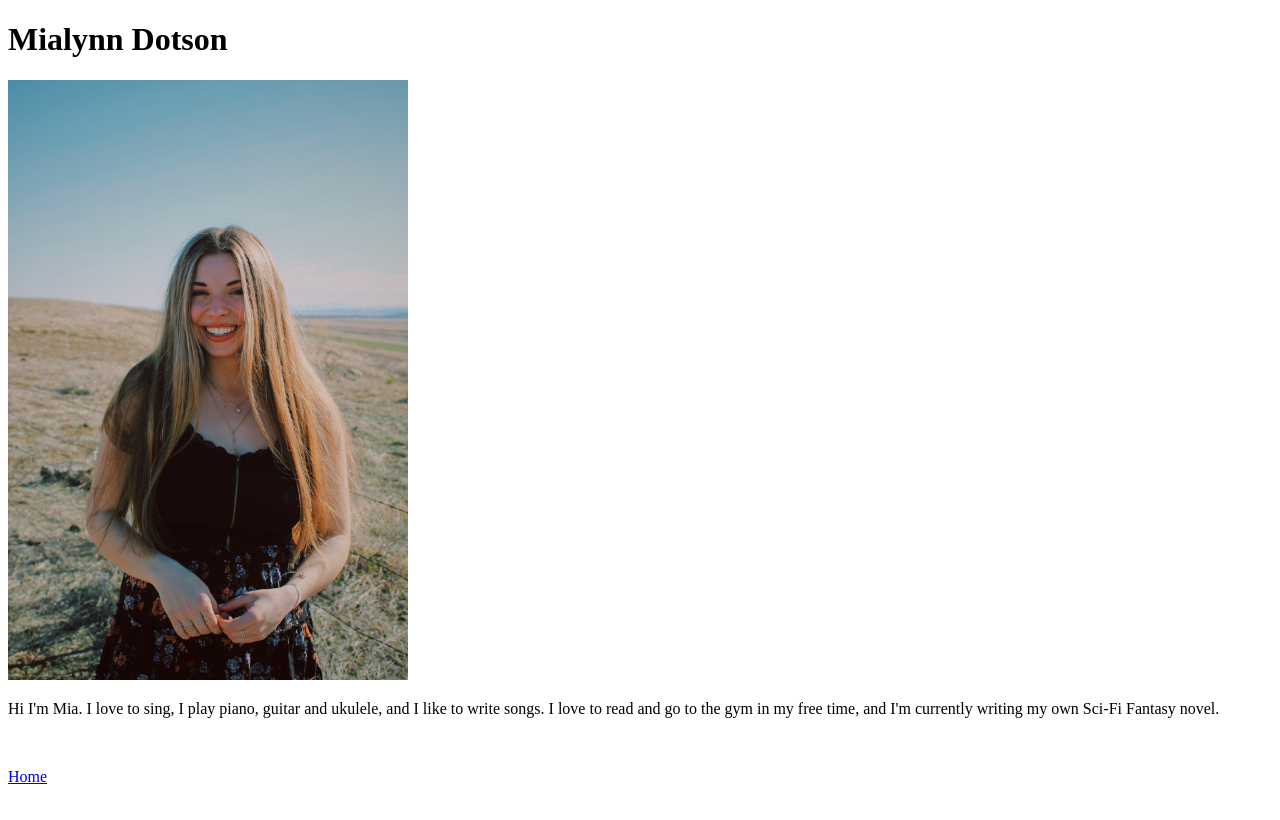
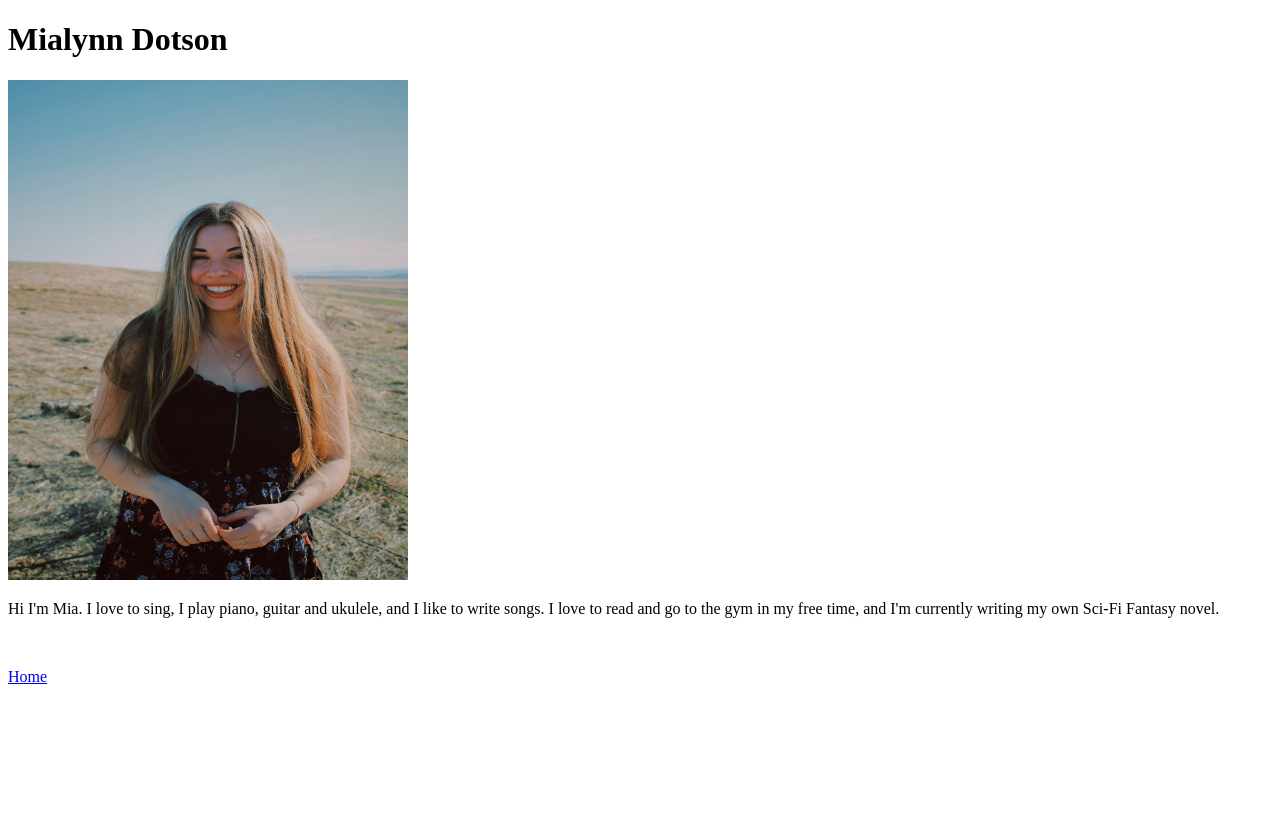
Before and after one commit to mialynnshae/mialynnshae.github.io, a plain HTML site: page profile.html in a window 1280 px wide. Drawn offline with Linux system fonts and the light colour scheme.

Commit message:
Update profile.html

```diff
--- a/profile.html
+++ b/profile.html
@@ -6,10 +6,9 @@
 	</head>
 <body>
   <h1>Mialynn Dotson</h1>
-    <img src="https://github.com/mialynnshae/mialynnshae.github.io/blob/main/FullSizeRender.jpg?raw=true" width=400,height=500 alt="Pic of Mia">
+    <img src="https://github.com/mialynnshae/mialynnshae.github.io/blob/main/FullSizeRender.jpg?raw=true" width="400" height="500" alt="Pic of Mia">
 	<br>
 <p>Hi I'm Mia. I love to sing, I play piano, guitar and ukulele, and I like to write songs. I love to read and go to the gym in my free time, and I'm currently writing my own Sci-Fi Fantasy novel. </p>
 	<br>
 	<p><a href="https://mialynnshae.github.io/index.html">Home</a></p>
-</br>
 </body>
```
